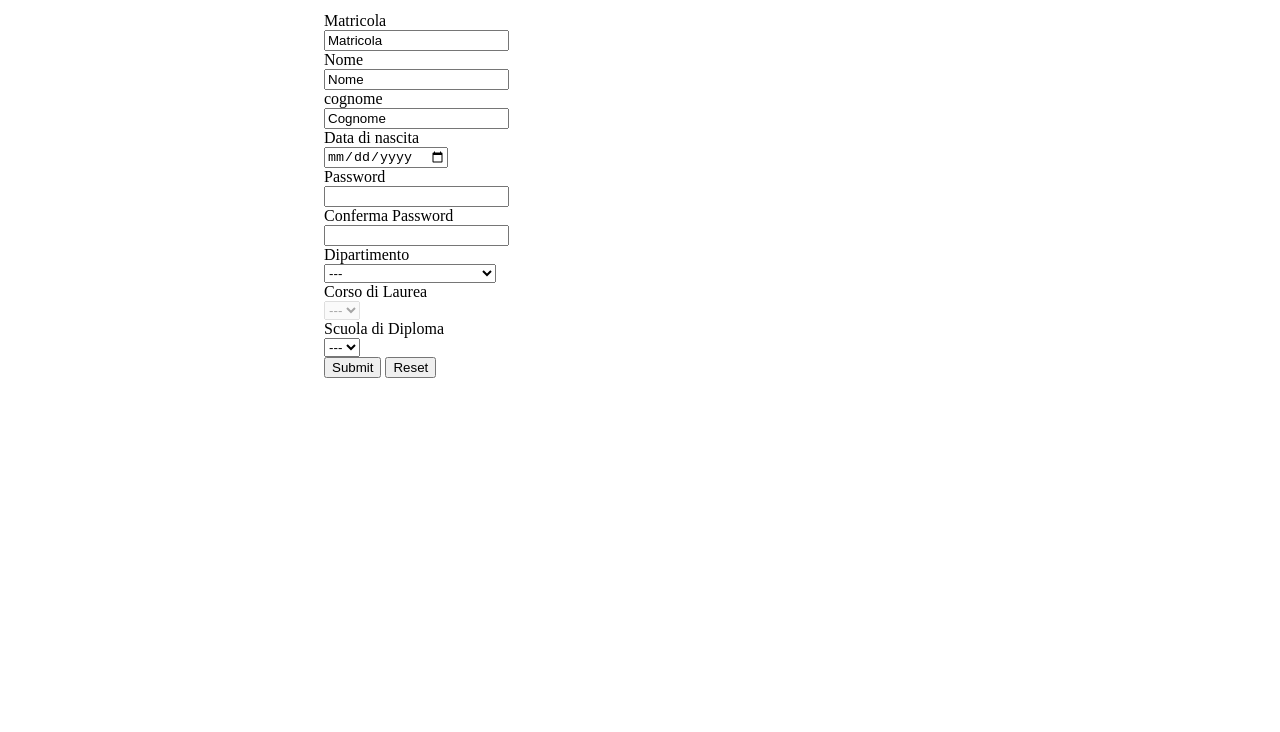
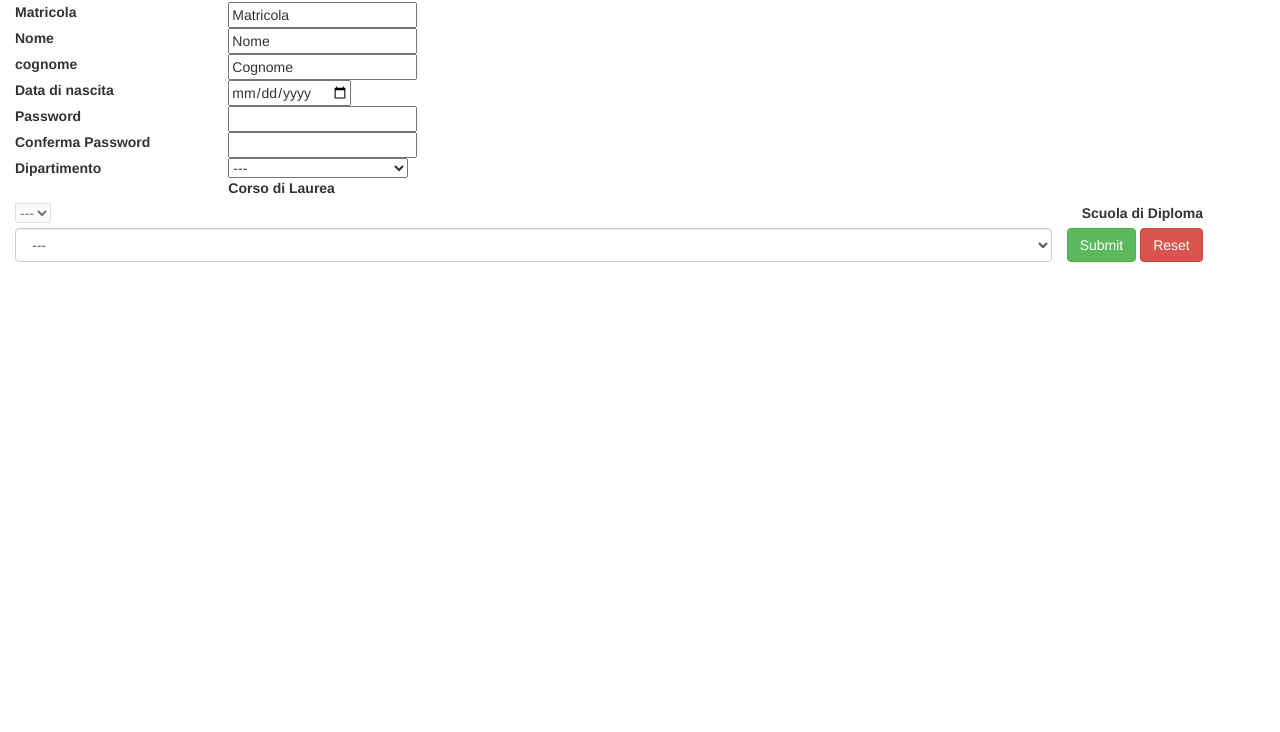
Before and after one commit to SimoneMungari/WebComp_Unical, a plain HTML site: page Segreteria/WebContent/Gestione Studenti/iscriviStudente.html in a window 1280 px wide. Shown: the part 68-800 px from the top of the page. Drawn offline with Linux system fonts and the light colour scheme.

Commit message:
added graphic with bootstrap

```diff
--- a/Segreteria/WebContent/Gestione Studenti/iscriviStudente.html
+++ b/Segreteria/WebContent/Gestione Studenti/iscriviStudente.html
@@ -3,88 +3,88 @@
 	<head>
 		<meta charset="ISO-8859-1">
 		<title>Iscrizione</title>
-<link rel="stylesheet" href="../css/iscriviStudente.css" type="text/css">
+		<link rel="stylesheet"  href="../css/bootstrap.min.css">
+		<script src="../js/jquery-3.2.1.min.js"></script>
+		<script src="../js/bootstrap.min.js"></script>
 	</head>
 	<body>
 		<div id="wrapper">
-		<form id="modulo1" method="post"
-			action="inviaDatiStudente" id="form">
+			<form method="post" action="inviaDatiStudente" id="form">
 				<header id="title">
 					<h1>Iscrizione</h1>
 				</header>
-			<div>
-				<label class="labelField" for="matricola">Matricola</label>
-				<div class="inputField">
+				<div class="form-group">
+					<label class="control-label col-lg-2" for="matricola">Matricola</label>
+					<div class="col-lg-10">
 					<input  name="matricola" type="text"
 						value="Matricola" />
 					</div>
 				</div>
-			<div>
-				<label class="labelField" for="nome">Nome</label>
-				<div class="inputField">
+			<div class="form-group">
+				<label class="control-label col-lg-2" for="nome">Nome</label>
+				<div class="col-lg-10">
 					<input name="nome" type="text"
 						value="Nome" />
 				</div>
 			</div>
-			<div>
-				<label class="labelField" for="nome">cognome</label>
-				<div class="inputField">
+			<div class="form-group">
+				<label class="control-label col-lg-2" for="nome">cognome</label>
+				<div class="col-lg-10">
 					<input  name="cognome" type="text"
 						value="Cognome" />
 				</div>
 			</div>
-			<div>
-				<label class="labelField" class="control-label col-sm-2" for="dataNascita">Data
+			<div class="form-group">
+				<label class="control-label col-lg-2" class="control-label col-sm-2" for="dataNascita">Data
 					di nascita</label>
-				<div class="inputField">
+				<div class="col-lg-10">
 					<input name="dataNascita" type="date"
 						value="Data Nascita" />
 				</div>
 			</div>
-			<div>
-				<label class="labelField" for="password">Password</label>
-				<div class="inputField">
+			<div class="form-group">
+				<label class="control-label col-lg-2" for="password">Password</label>
+				<div class="col-lg-10">
 					<input name="password" type="password" />
 				</div>
 			</div>
-			<div>
-				<label class="labelField" for="password2">Conferma
+			<div class="form-group">
+				<label class="control-label col-lg-2" for="password2">Conferma
 					Password</label>
-				<div class="inputField">
+				<div class="col-lg-10">
 					<input name="password2" type="password" />
 				</div>
 			</div>
-			<div>
-				<label class="labelField" for="dipartimento">Dipartimento</label>
-				<div class="inputField">
+			<div class="form-group">
+				<label class="control-label col-lg-2" for="dipartimento">Dipartimento</label>
+				<div class="col-lg-10">
 					<select id="dip" name="dipartimento">
 						<option>---</option>
 						<option value="MatInf">Matematica e Informatica</option>
 					</select>
 				</div>
 			</div>
-			<div>
-				<label class="labelField" for="corsoDiLaurea">Corso
+			<div class="form-group">
+				<label class="control-label col-lg-2" for="corsoDiLaurea">Corso
 					di Laurea</label>
-				<div class="inputField">
+				<div class="col-lg-10">
 					<select id="cLaurea"name="corsoDiLaurea"
 						disabled=true>
 						<option>---</option>
 					</select>
 				</div>
 			</div>
-			<div>
-				<label class="labelField" for="scuola">Scuola di
+			<div class="form-group">
+				<label class="control-label col-lg-2" for="scuola">Scuola di
 					Diploma</label>
-				<div class="inputField">
+				<div class="col-lg-10">
 					<select class="form-control" name="scuola">
 						<option>---</option>
 					</select>
 				</div>
 			</div>
-			<input type="submit" />
-			<input
-				 type="reset" />
+			<input type="submit" class="btn btn-success" />
+			<input type="reset" class="btn btn-danger"/>
 		</form>
 	</div>
 </body>
```
Also changed, not shown: Segreteria/WebContent/elencoStudenti.html (+9 -6 lines), Segreteria/WebContent/index.html (+24 -19 lines). Lines whose indentation alone changed are shown as unchanged.
